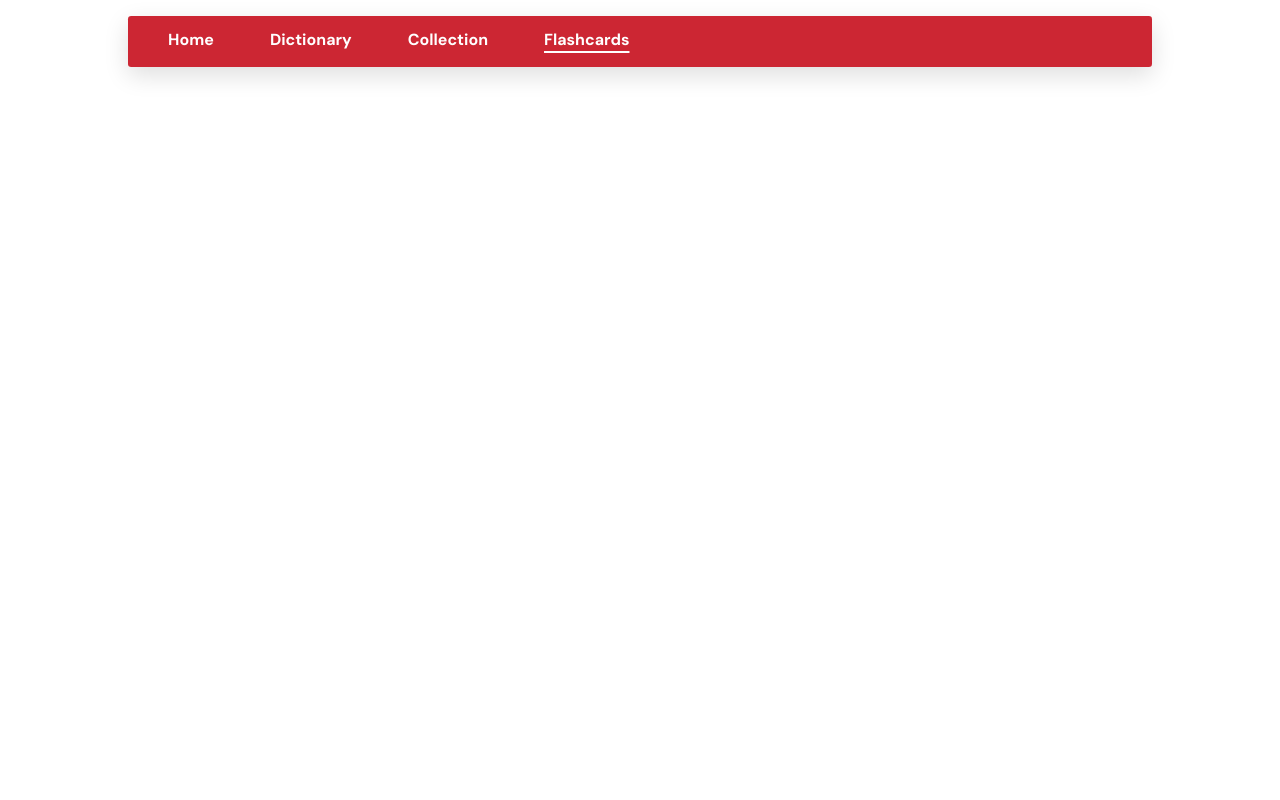
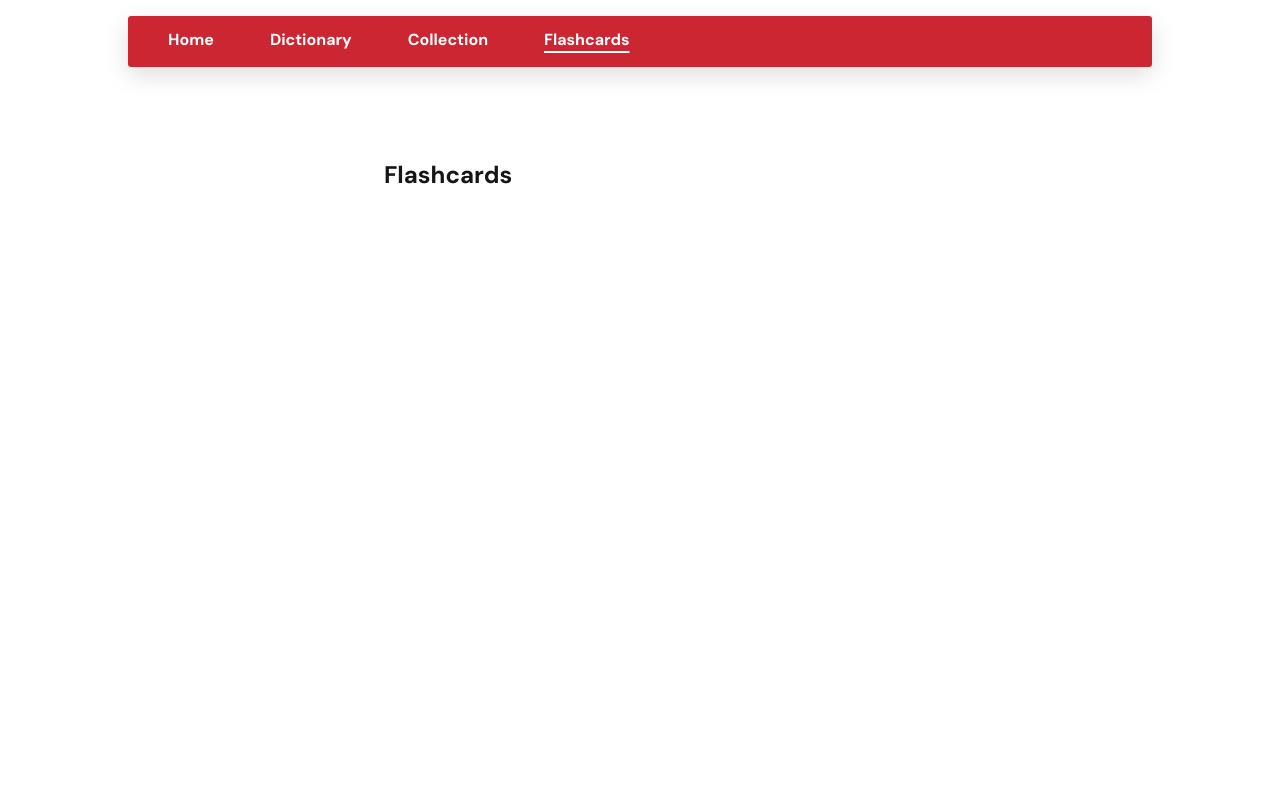
Before and after one commit to apttx/cantonese-dictionary, a SvelteKit app in the folder app/: page /flashcards in a window 1280 px wide. Shown: the top 800 px of the page. Built offline with nearby package versions, Linux system fonts and the light colour scheme; some icons are missing; a web font is replaced by a local one.

Commit message:
fix(app): 🐛 remove <h1> from head & use <main> on pages

```diff
--- a/app/src/components/empty_collection_info.svelte
+++ b/app/src/components/empty_collection_info.svelte
@@ -7,13 +7,6 @@
     class="cd_link"
   >
     the dictionary
-  </a>
-  or
-  <a
-    href="/"
-    class="cd_link"
-  >
-    the search page
   </a>
   and use the save icon on a phrase.
 </p>
--- a/app/src/components/head.svelte
+++ b/app/src/components/head.svelte
@@ -10,5 +10,3 @@
     content={description}
   />
 </svelte:head>
-
-<h1 class="screen_reader_only">{title}</h1>
--- a/app/src/routes/+error.svelte
+++ b/app/src/routes/+error.svelte
@@ -10,42 +10,34 @@
   description="An error occurred."
 />
 
-<div>
-  <h1>{heading}</h1>
+<main class="contentContainer">
+  <h1 class="mainHeading @heading +1">{heading}</h1>
 
   <p>
     Try visiting
-    <a
-      href="/"
-      class="cd_link"
-    >
-      the search page
-    </a>
-    or
     <a
       href="/dictionary"
       class="cd_link"
     >
       the dictionary
-    </a>
-    .
+    </a>.
   </p>
-</div>
+</main>
 
 <style>
-  h1 {
-    font-weight: 500;
-    font-size: 1.25rem;
+  .contentContainer {
+    margin-inline: var(--margin_content_text);
+  }
+
+  .mainHeading {
+    margin-top: 3rem;
+
+    @media (min-width: 40rem) {
+      margin-top: 6rem;
+    }
   }
 
   p {
     margin-top: 1rem;
   }
-
-  div {
-    display: grid;
-    align-content: center;
-    margin-inline: var(--margin_content_text);
-    height: 100vh;
-  }
 </style>
--- a/app/src/routes/+layout.svelte
+++ b/app/src/routes/+layout.svelte
@@ -51,19 +51,21 @@
 <Settings_Modal bind:open={settings_open} />
 <Flashcard_Settings_Modal bind:visible={flashcard_settings_open} />
 
-<main
+<div
+  role="presentation"
   inert={$main_inert || undefined}
+  class="layoutContainer"
   class:cd_hanzi_font_sans={$chinese_character_font === 'sans'}
   class:cd_hanzi_font_serif={$chinese_character_font === 'serif'}
   class:cd_hanzi_font_handwritten={$chinese_character_font === 'handwritten'}
 >
   <slot />
-</main>
+</div>
 
 <Footer />
 
 <style>
-  main {
+  .layoutContainer {
     padding-bottom: 6rem;
     min-height: 80vh;
   }
--- a/app/src/routes/+page.svelte
+++ b/app/src/routes/+page.svelte
@@ -22,9 +22,12 @@
 </script>
 
 <Head
-  title="About"
-  description="Search the CC-Canto dictionary & save phrases to practice your vocabulary."
+  title={data.title}
+  description={data.metaDescription}
 />
+
+<main>
+  <h1 class="mainHeading @heading +1">{data.title}</h1>
 
   <div
     role="presentation"
@@ -43,17 +46,27 @@
   >
     <StoryblokRichTextDocumentNode {...data.content} />
   </div>
+</main>
 
 <style>
+  .mainHeading {
+    margin-top: 3rem;
+    margin-inline: var(--margin_content_text);
+
+    @media (min-width: 40rem) {
+      margin-top: 6rem;
+    }
+  }
+
   .search {
     display: grid;
     justify-items: stretch;
     margin-inline: var(--margin_content_text);
-    padding-top: 6rem;
+    padding-top: 3rem;
   }
 
   .content {
-    margin-top: 6rem;
+    margin-top: 3rem;
     margin-inline: var(--margin_content_text);
   }
 </style>
--- a/app/src/routes/collection/+page.svelte
+++ b/app/src/routes/collection/+page.svelte
@@ -11,6 +11,9 @@
   title="Collection"
   description="Browse your collection of chinese phrases."
 />
+
+<main>
+  <h1 class="mainHeading @heading +1">Collection</h1>
 
   {#if !$phrases?.length}
     <!-- transition error in when user navigated to page or last phrase was deleted -->
@@ -37,10 +40,20 @@
       {/each}
     </ul>
   {/if}
+</main>
 
 <style>
+  .mainHeading {
+    margin-top: 3rem;
+    margin-inline: var(--margin_content_text);
+
+    @media (min-width: 40rem) {
+      margin-top: 6rem;
+    }
+  }
+
   .empty_info {
-    margin-top: 6rem;
+    margin-top: 3rem;
     margin-inline: var(--margin_content_text);
   }
 
--- a/app/src/routes/dictionary/+page.svelte
+++ b/app/src/routes/dictionary/+page.svelte
@@ -83,6 +83,9 @@
   description="Search the CC-Canto dictionary & save phrases to practice your vocabulary."
 />
 
+<main>
+  <h1 class="mainHeading @heading +1">Dictionary</h1>
+
   <div
     role="presentation"
     class="search"
@@ -164,6 +167,7 @@
       </Tabs>
     </div>
   {/if}
+</main>
 
 <style>
   @keyframes loading {
@@ -175,11 +179,20 @@
     }
   }
 
+  .mainHeading {
+    margin-top: 3rem;
+    margin-inline: var(--margin_content_text);
+
+    @media (min-width: 40rem) {
+      margin-top: 6rem;
+    }
+  }
+
   .search {
     display: grid;
     justify-items: stretch;
     margin-inline: var(--margin_content_text);
-    padding-top: 6rem;
+    margin-top: 3rem;
   }
 
   .no_results_text {
--- a/app/src/routes/dictionary/[id]/+page.svelte
+++ b/app/src/routes/dictionary/[id]/+page.svelte
@@ -33,6 +33,10 @@
     .phrase.english}&quot; and is pronounced &quot;{data.phrase.pinyin}&quot; in Pinyin or {data
     .phrase.jyutping} in Jyutping."
 />
+
+<main>
+  <article>
+    <h1 class="mainHeading @heading +1">{data.phrase.simplified} &ndash; {data.phrase.english}</h1>
 
     {#key data.phrase.id}
       <div
@@ -151,8 +155,19 @@
         </ul>
       {/if}
     {/key}
+  </article>
+</main>
 
 <style>
+  .mainHeading {
+    margin-top: 3rem;
+    margin-inline: var(--margin_content_text);
+
+    @media (min-width: 40rem) {
+      margin-top: 6rem;
+    }
+  }
+
   .phrase_header {
     display: grid;
     position: relative;
@@ -161,7 +176,7 @@
       'in_collection_tag save_remove_button'
       'phrase_details    phrase_details';
     place-items: start;
-    margin-top: 4rem;
+    margin-top: 3rem;
   }
 
   .phrase_details {
--- a/app/src/routes/flashcards/+page.svelte
+++ b/app/src/routes/flashcards/+page.svelte
@@ -67,6 +67,9 @@
   title="Flashcards"
   description="Practice the phrases you saved."
 />
+
+<main>
+  <h1 class="mainHeading @heading +1">Flashcards</h1>
 
   {#if !random_phrase}
     <!-- transition error in when user navigated to page or last phrase was deleted -->
@@ -151,14 +154,24 @@
       </div>
     </div>
   {/if}
+</main>
 
 <style>
+  .mainHeading {
+    margin-top: 3rem;
+    margin-inline: var(--margin_content_text);
+
+    @media (min-width: 40rem) {
+      margin-top: 6rem;
+    }
+  }
+
   .flashcard_container {
     display: grid;
     grid-template-rows: 1fr auto;
     align-items: start;
     gap: 2rem;
-    padding-top: 6rem;
+    padding-top: 3rem;
     min-height: calc(100vh - var(--height_header));
   }
 
@@ -213,7 +226,7 @@
   }
 
   .empty_info {
-    margin-top: 6rem;
+    margin-top: 3rem;
     margin-inline: var(--margin_content_text);
   }
 </style>
```
Also changed, not shown: app/src/routes/[...path]/+page.svelte (+15 -9 lines). Lines whose indentation alone changed are shown as unchanged.
